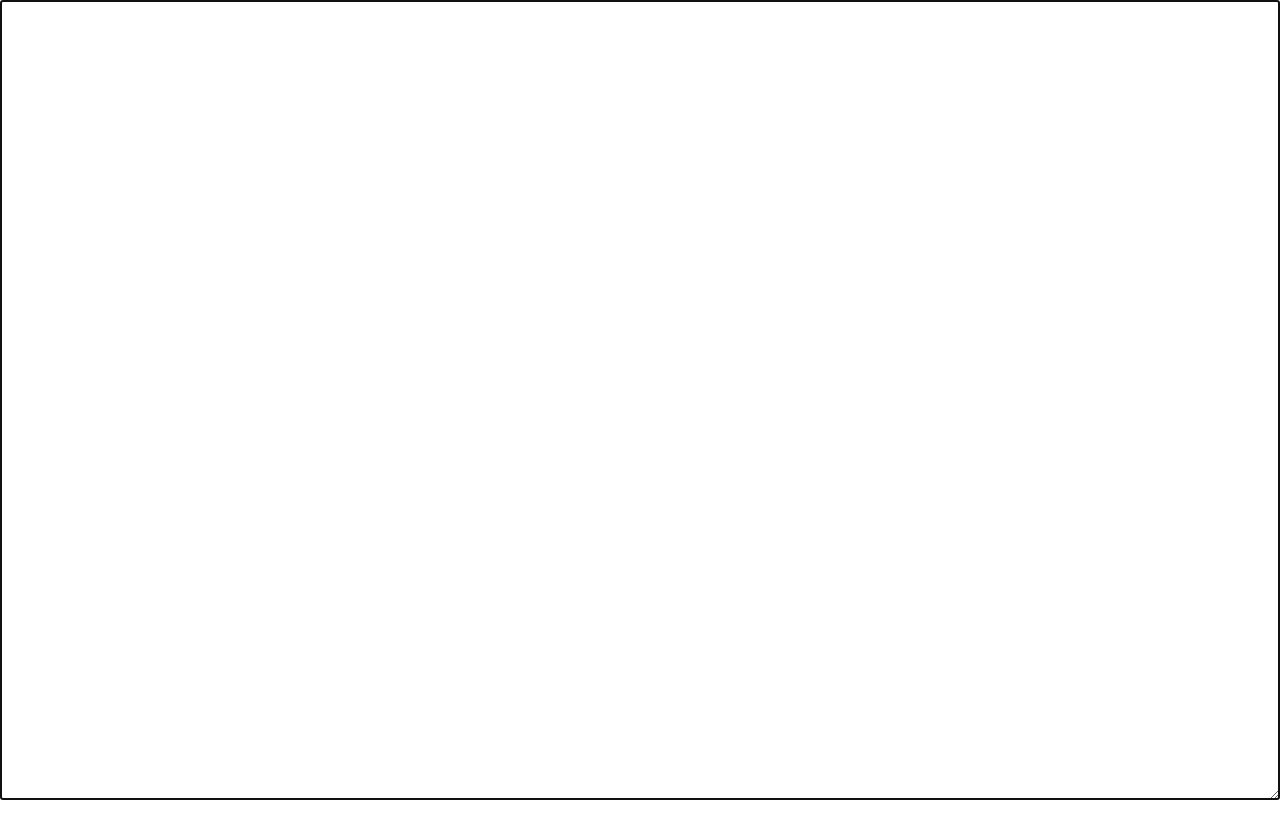
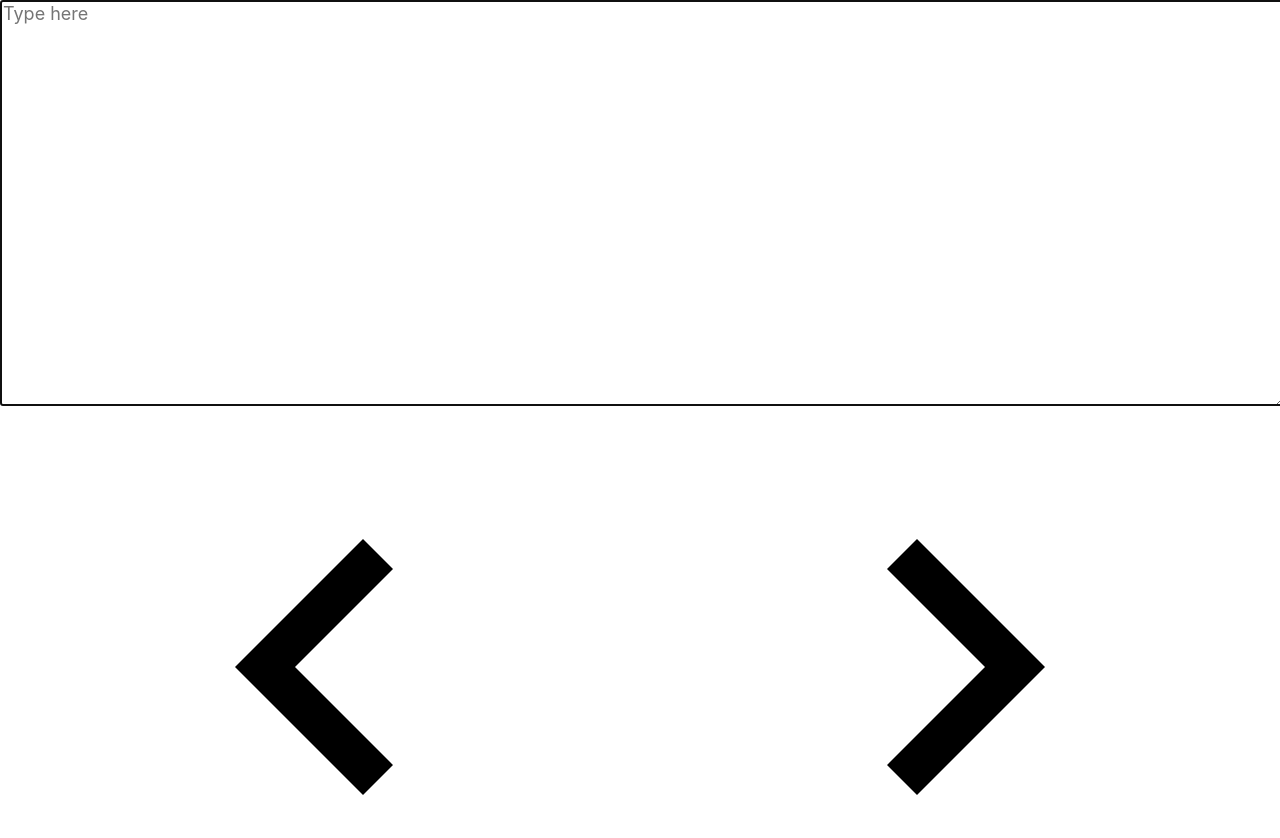
Before and after one commit to opendoor-labs/remote, a plain HTML site: page index.html in a window 1280 px wide. Before the commit the page ends 800 px from the top, so only its background shows below. Drawn offline with Linux system fonts and the light colour scheme.

Commit message:
explicit left and right buttons

```diff
--- a/index.html
+++ b/index.html
@@ -1,4 +1,40 @@
-<textarea autofocus></textarea>
+<!doctype html>
+<html>
+  <head>
+    <meta name="viewport" content="width=device-width">
+    <link href="https://fonts.googleapis.com/icon?family=Material+Icons"
+          rel="stylesheet" />
+    <style>
+      body {
+        padding: 0;
+        margin: 0;
+      }
+
+      textarea {
+        width: 100vw;
+        height: 50vh;
+        margin: 0;
+        font: large -apple-system, BlinkMacSystemFont, 'Segoe UI', Helvetica, Arial, sans-serif, 'Apple Color Emoji', 'Segoe UI Emoji', 'Segoe UI Symbol';
+      }
+
+      button.material-icons {
+        margin: 0;
+        width: 50vw;
+        height: 50vh;
+        font-size: 40vw;
+        background: none;
+        border: none;
+      }
+    </style>
+  </head>
+  <body>
+    <textarea autofocus placeholder="Type here"></textarea>
+    <button class="material-icons" value="ArrowLeft">
+      keyboard_arrow_left
+    </button><!--
+ --><button class="material-icons" value="ArrowRight">
+      keyboard_arrow_right
+    </button>
     <script>
       document.querySelector('textarea').addEventListener('keydown', e => {
         switch (e.key) {
@@ -18,17 +54,11 @@
             fetch(`/stroke?key=${e.key}&using=${using}`)
         }
       })
+
+      document.body.addEventListener('click', e => {
+        if (e.target.nodeName === 'BUTTON')
+          fetch(`/stroke?key=${e.target.value}`)
+      })
     </script>
-<style>
-  body {
-    padding: 0;
-    margin: 0;
-  }
-
-  textarea {
-    width: 100vw;
-    height: 100vh;
-    margin: 0;
-    font: large -apple-system, BlinkMacSystemFont, 'Segoe UI', Helvetica, Arial, sans-serif, 'Apple Color Emoji', 'Segoe UI Emoji', 'Segoe UI Symbol';
-  }
-</style>
+  </body>
+</html>
```
Lines whose indentation alone changed are shown as unchanged.
